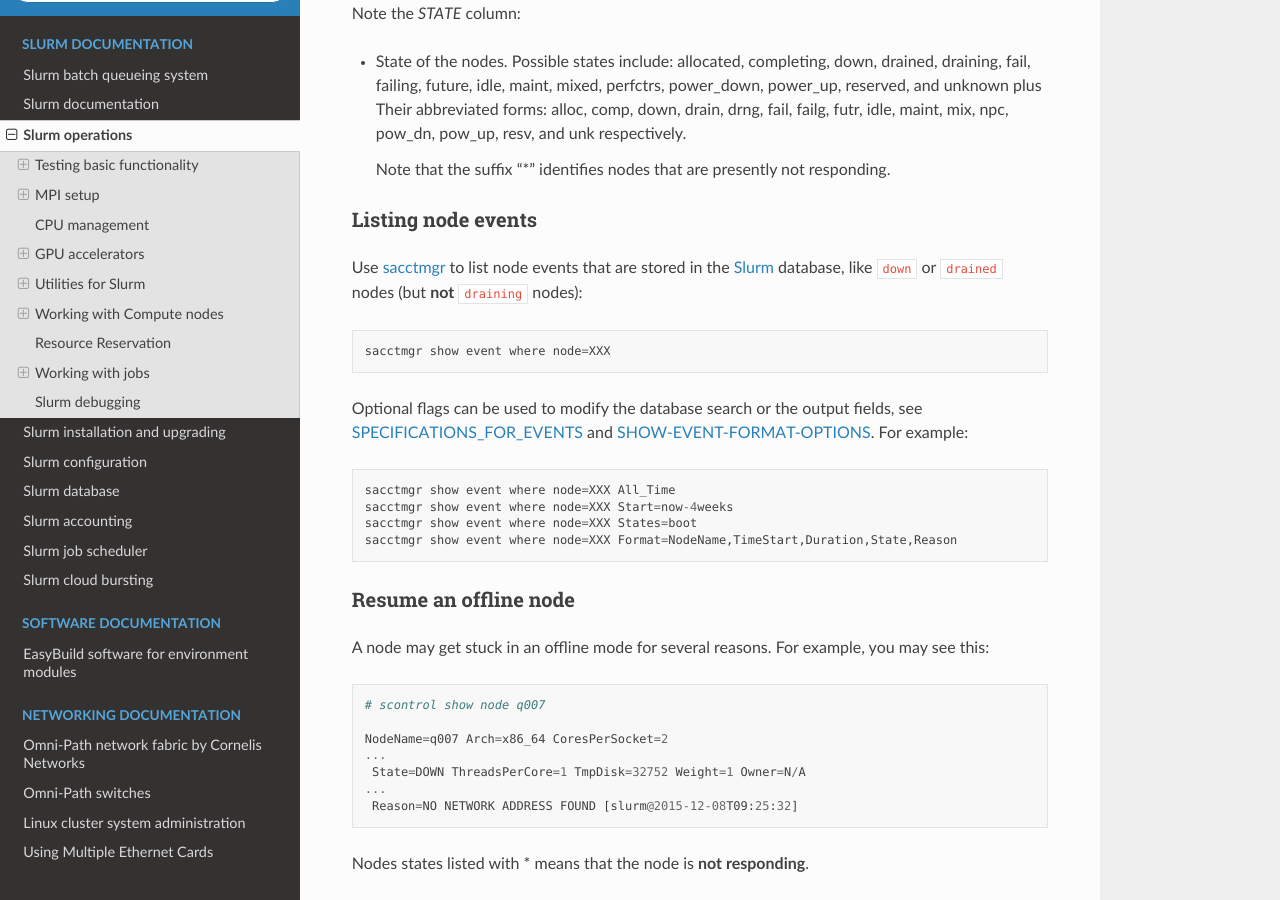
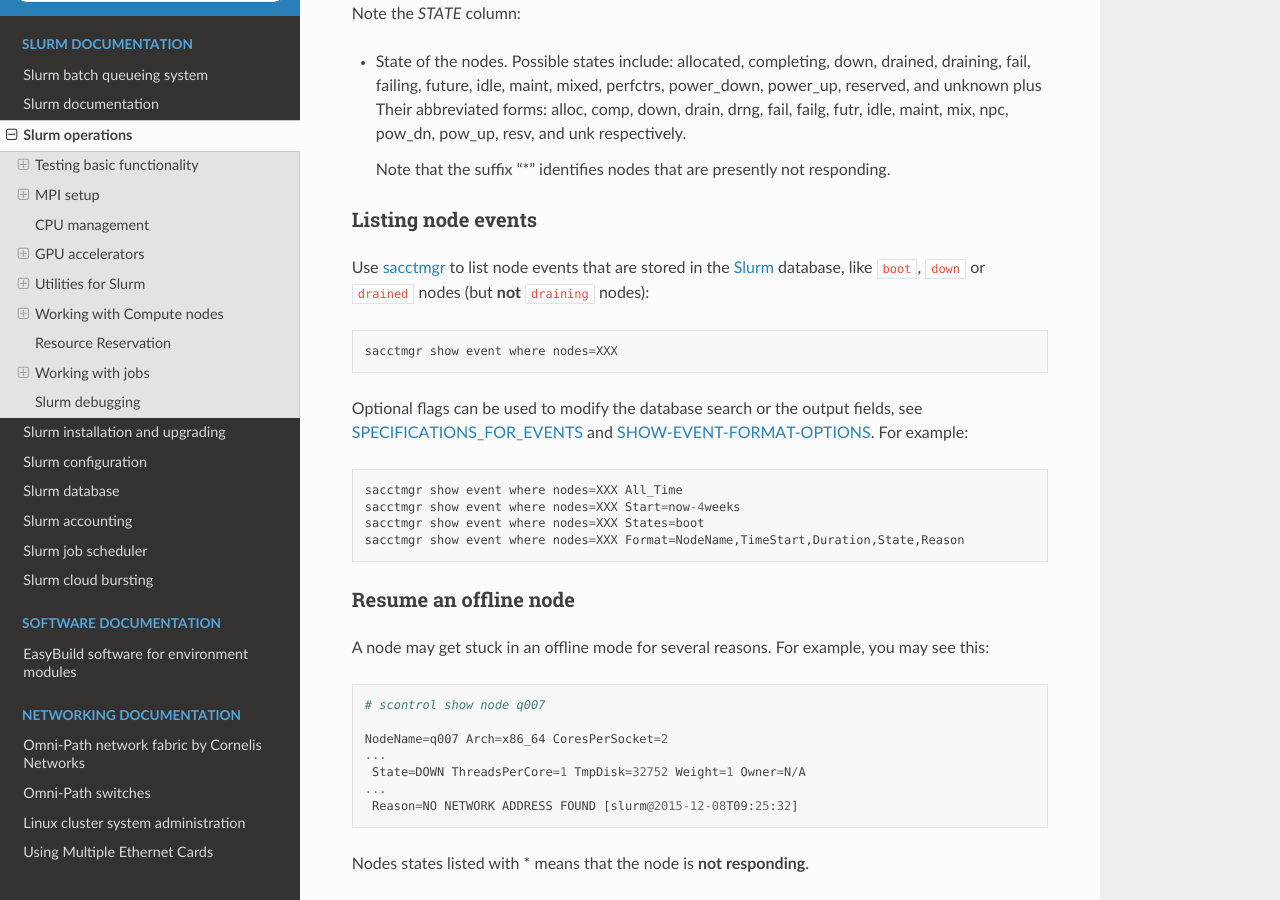
Before and after one commit to OleHolmNielsen/Niflheim_system, a Sphinx documentation site: the page built from docs/Slurm_operations.rst, in a window 1280 px wide and 900 px high, scrolled down 14639 px. Built offline with Sphinx 7.4.7 and the Read the Docs theme 3.1.0, drawn with Linux system fonts in a browser that asks for light colours.

Commit message:
Minor edits

```diff
--- a/docs/Slurm_operations.rst
+++ b/docs/Slurm_operations.rst
@@ -661,18 +661,18 @@ Listing node events
 ---------------------------
 
 Use sacctmgr_ to list node events that are stored in the Slurm_ database,
-like ``down`` or ``drained`` nodes (but **not** ``draining`` nodes)::
+like ``boot``, ``down`` or ``drained`` nodes (but **not** ``draining`` nodes)::
 
-  sacctmgr show event where node=XXX
+  sacctmgr show event where nodes=XXX
 
 Optional flags can be used to modify the database search or the output fields,
 see SPECIFICATIONS_FOR_EVENTS_ and SHOW-EVENT-FORMAT-OPTIONS_.
 For example::
 
-  sacctmgr show event where node=XXX All_Time
-  sacctmgr show event where node=XXX Start=now-4weeks
-  sacctmgr show event where node=XXX States=boot
-  sacctmgr show event where node=XXX Format=NodeName,TimeStart,Duration,State,Reason
+  sacctmgr show event where nodes=XXX All_Time
+  sacctmgr show event where nodes=XXX Start=now-4weeks
+  sacctmgr show event where nodes=XXX States=boot
+  sacctmgr show event where nodes=XXX Format=NodeName,TimeStart,Duration,State,Reason
 
 .. _SPECIFICATIONS_FOR_EVENTS: https://slurm.schedmd.com/sacctmgr.html#SECTION_SPECIFICATIONS-FOR-EVENTS
 .. _SHOW-EVENT-FORMAT-OPTIONS: https://slurm.schedmd.com/sacctmgr.html#SECTION_LIST/SHOW-EVENT-FORMAT-OPTIONS
```
